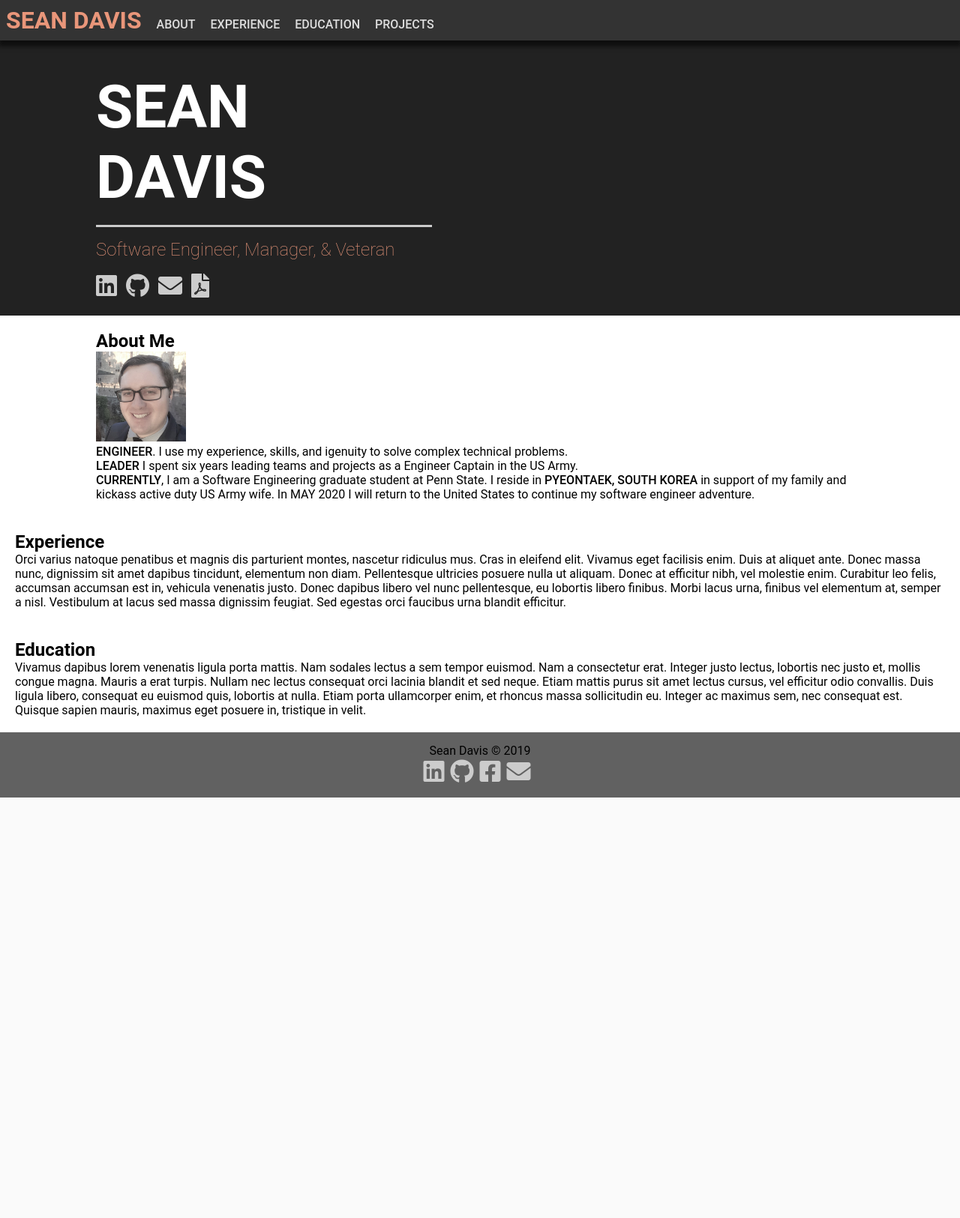
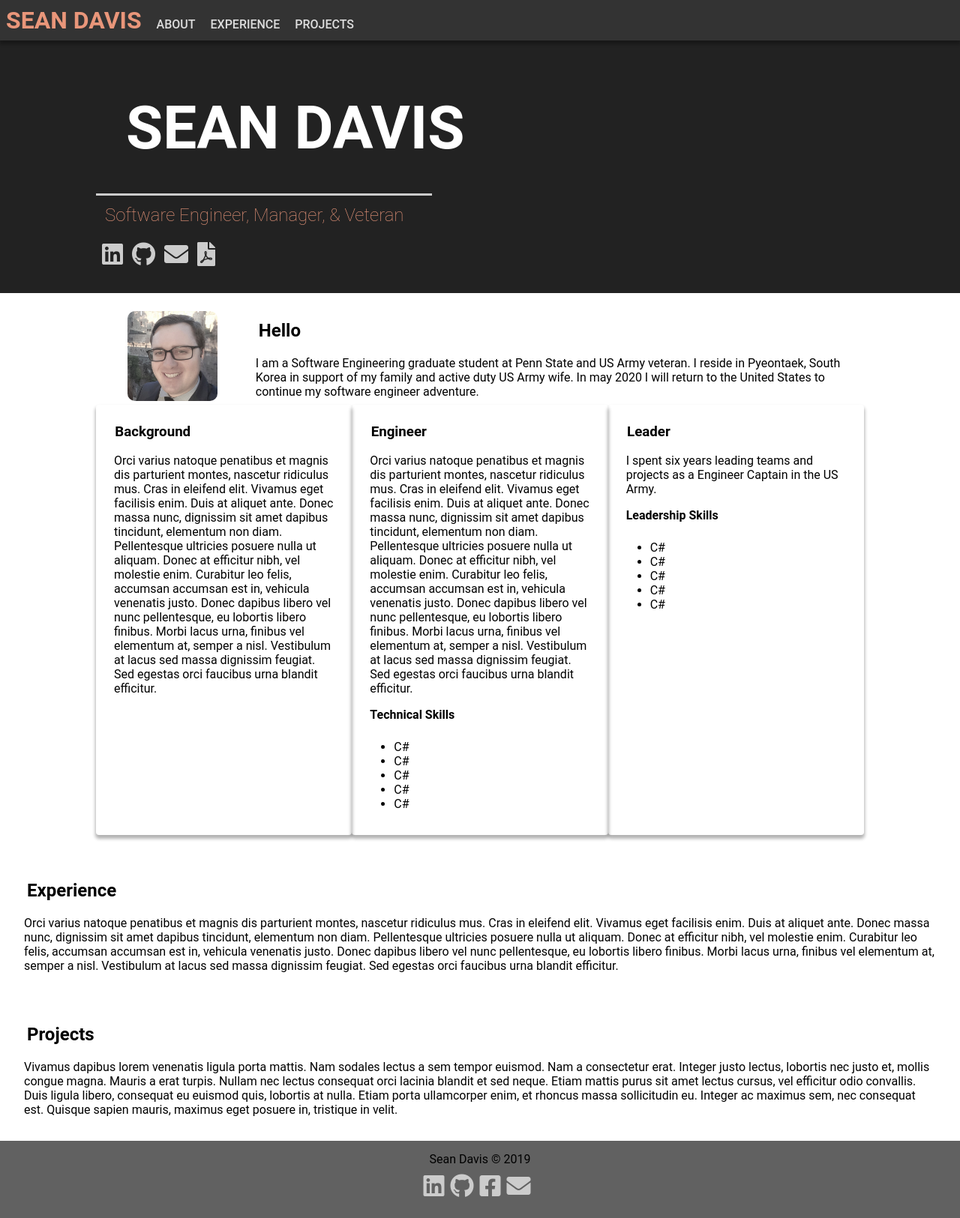
Before and after one commit to daleran/seandavis.dev, a PHP site: page / in a window 1280 px wide. Shown: the whole page at 75% size. Before the commit the page ends 1064 px from the top, so only its background shows below. Run offline with PHP 8.4, Linux system fonts and the light colour scheme; some libraries are stand-ins or nearby versions.

Commit message:
Added logos, grid, and cards

```diff
--- a/css/main.css
+++ b/css/main.css
@@ -7,31 +7,19 @@ html {
 
 body {
   font-family: Roboto, Helvetica, Arial, sans-serif;
-  background: #222222;
+  background-color: #222222;
   margin:0;
 }
 
 
 h1, h2, h3, h4, h5, h6, p{
   margin: 0;
-}
-
-.wrapper {
-  margin: auto;
-  max-width: 1024px;
+  padding: 0.5em;
 }
 
 .header{
   height: 60px;
   width: 100%;
-}
-
-.container{
-  display: grid;
-}
-
-.item{
-
 }
 
 .nav{
@@ -77,17 +65,18 @@ h1, h2, h3, h4, h5, h6, p{
 }
 
 .nav-links a:hover{
-  color: #FFF;
+  color: #61afef;
 }
 
 .section{
-  background: #FFFFFF;
-  padding: 20px;
+  background-color: #FFFFFF;
+  padding: 1.5rem;
 }
 
 .intro{
-  background: #222222;
+  background-color: #222222 ;
 }
+
 
 .page-header{
   margin-left: auto;
@@ -97,8 +86,6 @@ h1, h2, h3, h4, h5, h6, p{
 .page-title{
   font-size: 5rem;
   display: block;
-  width: 6rem;
-  padding: 1rem 0;
   font-weight: bolder;
   text-transform: uppercase;
   color: #FFF;
@@ -107,7 +94,6 @@ h1, h2, h3, h4, h5, h6, p{
 .page-subtitle{
   font-weight: 100;
   font-size: 1.5rem;
-  padding: 1rem 0;
   color: #E9967A;
 }
 
@@ -119,7 +105,7 @@ h1, h2, h3, h4, h5, h6, p{
 }
 
 .footer{
-  background: #616161;
+  background-color: #616161;
   padding: 15px;
   text-align: center;
 }
@@ -137,7 +123,7 @@ h1, h2, h3, h4, h5, h6, p{
 }
 
 .social-icons > a:hover{
-  color: #EEEEEE;
+  color: #61afef;
 }
 
 .round-box{
@@ -164,12 +150,13 @@ h1, h2, h3, h4, h5, h6, p{
 .profile-pic{
   max-width: 120px;
   height: auto;
+  border-radius: 10px;
 }
 
 .drop-shadow{
-  -webkit-box-shadow: 0px 6px 6px 2px rgba(0,0,0,0.6);
-  -moz-box-shadow: 0px 6px 6px 2px rgba(0,0,0,0.6);
-  box-shadow: 0px 6px 6px 2px rgba(0,0,0,0.6);
+  -webkit-box-shadow: 0px 4px 4px 1px rgba(0,0,0,0.3);
+  -moz-box-shadow: 0px 4px 4px 1px rgba(0,0,0,0.3);
+  box-shadow: 0px 4px 4px 1px rgba(0,0,0,0.3);
 }
 
 .display-sm{
@@ -178,6 +165,54 @@ h1, h2, h3, h4, h5, h6, p{
 
 .display-lg{
   display: inherit;
+}
+
+.wrapper {
+  margin: auto;
+  max-width: 1024px;
+}
+
+.row {
+  display: flex;
+  flex-direction: row;
+  flex-wrap: wrap;
+  width: 100%;
+}
+
+.col-1 {
+  display: flex;
+  flex-direction: column;
+  flex-basis: 100%;
+}
+
+.col-4 {
+  display: flex;
+  flex-direction: column;
+  flex-basis: 100%;
+}
+
+.center-text{
+  text-align: center
+}
+
+.center-content{
+  margin-left: auto;
+  margin-right: auto;
+}
+
+.card{
+  padding: 1rem;
+  border-radius: 0.25rem;
+}
+
+@media (min-width: 680px){
+  .col-1{
+    flex: 1;
+  }
+
+  .col-4{
+    flex: 4;
+  }
 }
 
 @media (max-width:680px) {
--- a/index.html
+++ b/index.html
@@ -25,8 +25,7 @@
         <ul class="nav-links">
           <li><a href="#skills"><span class="display-sm">ABT</span><span class="display-lg">About</span></a></li>
           <li><a href="#experience" ><span class="display-sm">EXP</span><span class="display-lg">Experience</span></a></li>
-          <li><a href="#education"><span class="display-sm">EDU</span><span class="display-lg">Education</span></a></li>
-          <li><a href="#education"><span class="display-sm">PRJ</span><span class="display-lg">Projects</span></a></li>
+          <li><a href="#projects"><span class="display-sm">PRJ</span><span class="display-lg">Projects</span></a></li>
         </ul>
       </nav>
     </header>
@@ -56,18 +55,51 @@
          <!-- Skills -->
         <section id="about" class="section">
             <div class="wrapper">
-              <h2>About Me</h2>
-              <div>
-                  <img src="img/profile.jpg" alt="Sean Davis" class="profile-pic">
+              <div class="row">
+                <div class="col-1">
+                    <img src="img/profile.jpg" alt="Sean Davis" class="profile-pic center-content">
+                </div>
+                <div class="col-4">
+                    <h2>Hello</h2>
+                    <p>I am a Software Engineering graduate student at Penn State and US Army veteran. I reside in Pyeontaek, South Korea in support of my family and active duty US Army wife. In may 2020 I will return to the United States to continue my software engineer adventure.</p>
+                </div>
+              </div>
+
+              <div class="row">
+                <section class="col-1 card drop-shadow">
+                  <h3>Background</h3>
                   <p>
-                      <em>Engineer</em>. I use my experience, skills, and igenuity to solve complex technical problems.
+                    Orci varius natoque penatibus et magnis dis parturient montes, nascetur ridiculus mus. Cras in eleifend elit. Vivamus eget facilisis enim. Duis at aliquet ante. Donec massa nunc, dignissim sit amet dapibus tincidunt, elementum non diam. Pellentesque ultricies posuere nulla ut aliquam. Donec at efficitur nibh, vel molestie enim. Curabitur leo felis, accumsan accumsan est in, vehicula venenatis justo. Donec dapibus libero vel nunc pellentesque, eu lobortis libero finibus. Morbi lacus urna, finibus vel elementum at, semper a nisl. Vestibulum at lacus sed massa dignissim feugiat. Sed egestas orci faucibus urna blandit efficitur.
                   </p>
+                </section>
+                <section class="col-1 card drop-shadow">
+                  <h3>Engineer</h3>
                   <p>
-                      <em>Leader</em> I spent six years leading teams and projects as a Engineer Captain in the US Army.
+                    Orci varius natoque penatibus et magnis dis parturient montes, nascetur ridiculus mus. Cras in eleifend elit. Vivamus eget facilisis enim. Duis at aliquet ante. Donec massa nunc, dignissim sit amet dapibus tincidunt, elementum non diam. Pellentesque ultricies posuere nulla ut aliquam. Donec at efficitur nibh, vel molestie enim. Curabitur leo felis, accumsan accumsan est in, vehicula venenatis justo. Donec dapibus libero vel nunc pellentesque, eu lobortis libero finibus. Morbi lacus urna, finibus vel elementum at, semper a nisl. Vestibulum at lacus sed massa dignissim feugiat. Sed egestas orci faucibus urna blandit efficitur.
                   </p>
+                  <h4>Technical Skills</h4>
+                  <ul>
+                    <li>C#</li>
+                    <li>C#</li>
+                    <li>C#</li>
+                    <li>C#</li>
+                    <li>C#</li>
+                  </ul>
+                </section>
+                <section class="col-1 card drop-shadow">
+                  <h3>Leader</h3>
                   <p>
-                    <em>currently</em>, I am a Software Engineering graduate student at Penn State. I reside in <em>Pyeontaek, South Korea</em> in support of my family and kickass active duty US Army wife. In MAY 2020 I will return to the United States to continue my software engineer adventure.
+                    I spent six years leading teams and projects as a Engineer Captain in the US Army.
                   </p>
+                  <h4>Leadership Skills</h4>
+                  <ul>
+                    <li>C#</li>
+                    <li>C#</li>
+                    <li>C#</li>
+                    <li>C#</li>
+                    <li>C#</li>
+                  </ul>
+                </section>
               </div>
           </div>
         </section>
@@ -82,9 +114,9 @@
           </section>
 
           <!-- Education Section -->
-          <section id="education" class="section">
+          <section id="projects" class="section">
 
-                <h2>Education</h2>
+                <h2>Projects</h2>
                 <p>
                     Vivamus dapibus lorem venenatis ligula porta mattis. Nam sodales lectus a sem tempor euismod. Nam a consectetur erat. Integer justo lectus, lobortis nec justo et, mollis congue magna. Mauris a erat turpis. Nullam nec lectus consequat orci lacinia blandit et sed neque. Etiam mattis purus sit amet lectus cursus, vel efficitur odio convallis. Duis ligula libero, consequat eu euismod quis, lobortis at nulla. Etiam porta ullamcorper enim, et rhoncus massa sollicitudin eu. Integer ac maximus sem, nec consequat est. Quisque sapien mauris, maximus eget posuere in, tristique in velit.
                 </p>
```
Also changed, not shown: source.txt (+22 -0 lines), img/TAM-LogoBox.png (added), img/TAM-LogoBox.svg (added), img/army_logo.svg (added), img/penn.jpg (added). Lines whose indentation alone changed are shown as unchanged.
